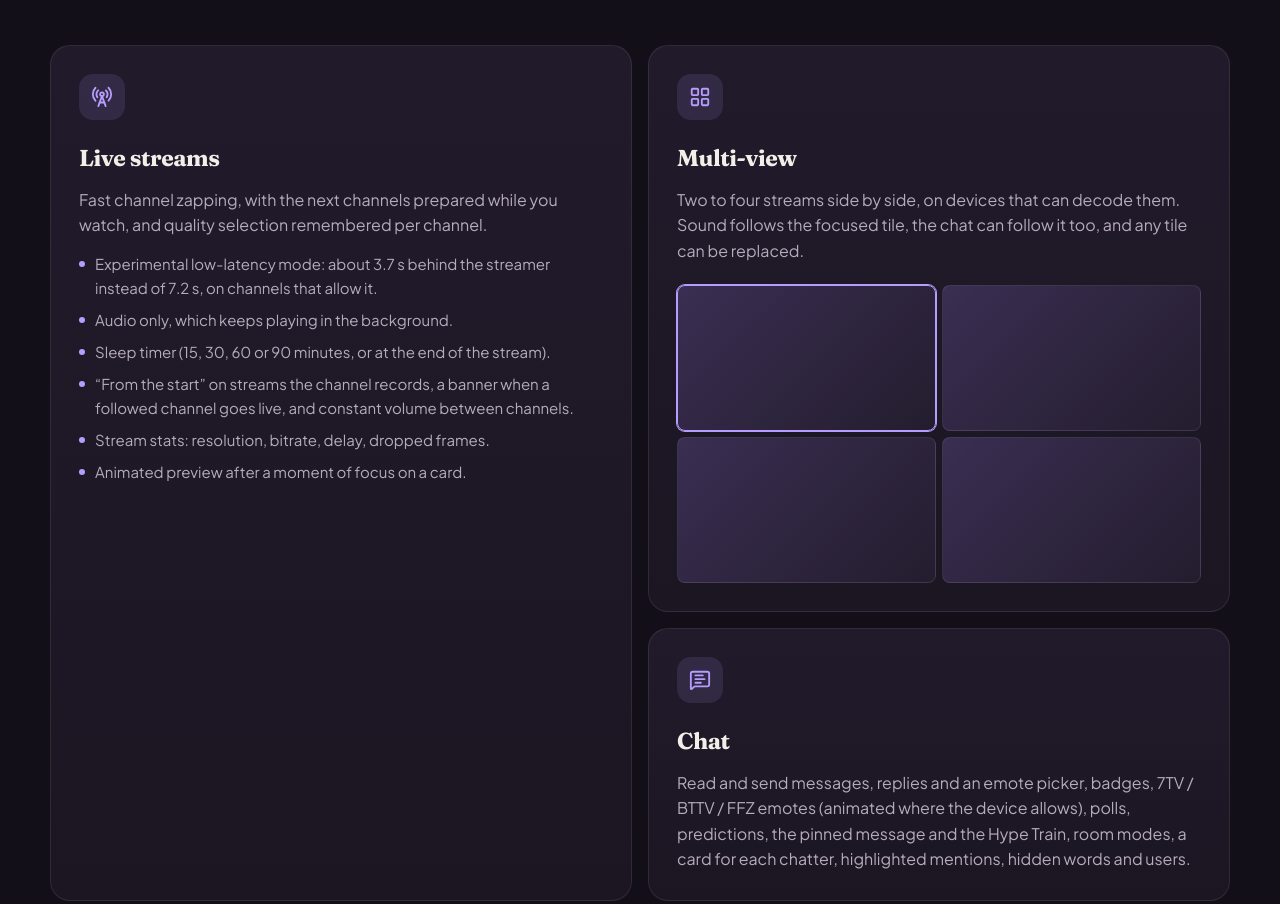
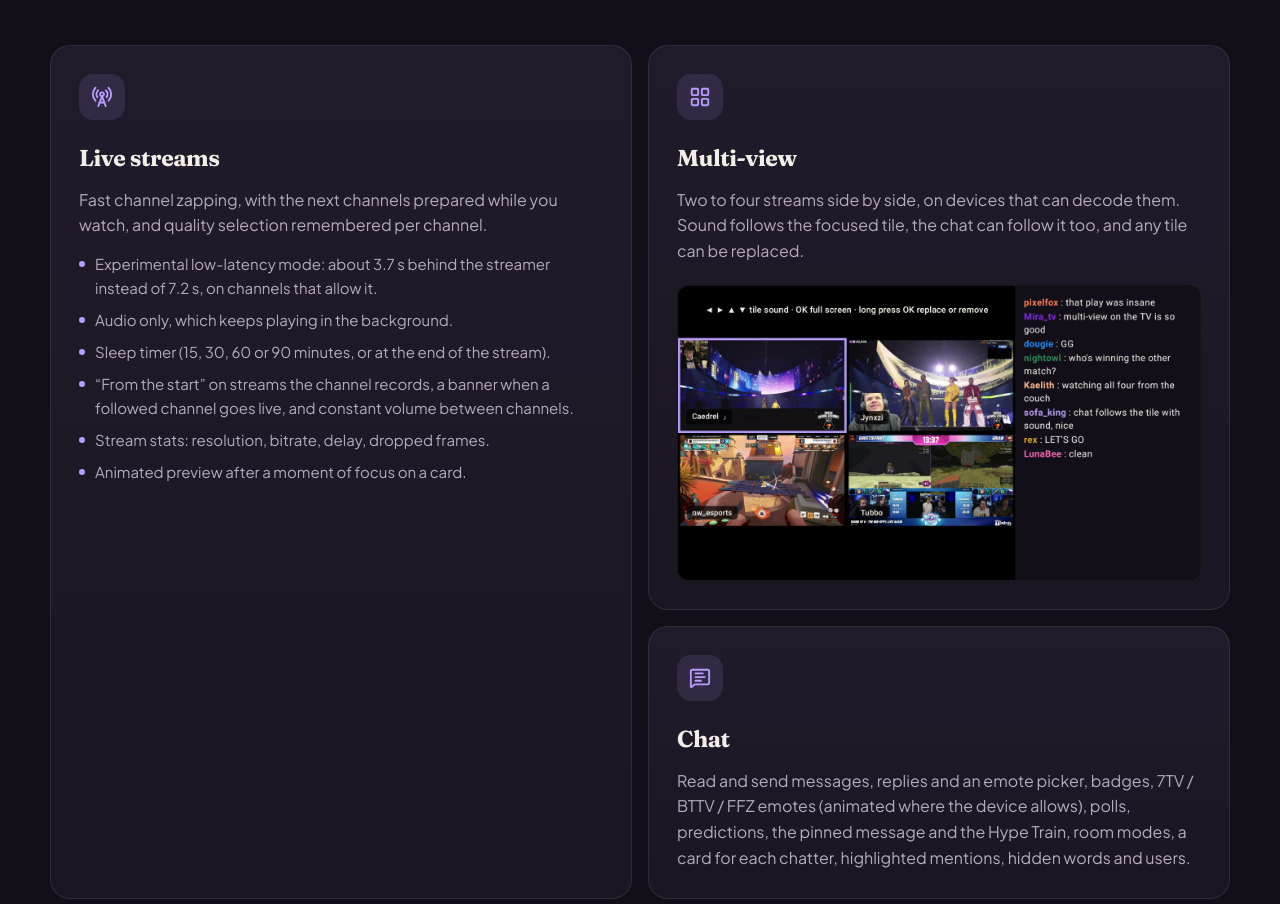
Before and after one commit to Limoniak/streamsofa-tv, a plain HTML site: page docs/index.html in a window 1280 px wide. Shown: the part 1824-2728 px from the top of the page. Drawn offline with nearby package versions, Linux system fonts and the light colour scheme; no server answers.

Commit message:
Site : la carte Multi-view montre la capture au lieu de cases vides
Le motif décoratif (quatre cases vides) est remplacé par la capture du multi-view, cliquable
pour l'agrandir comme celles de la galerie.

Co-Authored-By: Claude Opus 5.5 <noreply@anthropic.com>
Claude-Session: https://claude.ai/code/session_01HjYNtoRkimfsDqYZk3sHFW

```diff
--- a/docs/index.html
+++ b/docs/index.html
@@ -123,7 +123,7 @@
             <div class="badge"><i data-lucide="layout-grid" class="icon"></i></div>
             <h3 data-i18n="f.multi">Multi-view</h3>
             <p data-i18n="f.multi2">Two to four streams side by side, on devices that can decode them. Sound follows the focused tile, the chat can follow it too, and any tile can be replaced.</p>
-            <div class="tiles" aria-hidden="true"><span></span><span></span><span></span><span></span></div>
+            <button type="button" class="card-shot" data-full="screenshots/multiview.jpg"><img src="screenshots/multiview.jpg" alt="Multi-view with four live streams and the chat of the tile that has the sound" loading="lazy" width="1280" height="720"></button>
           </article>
           <article class="card wide reveal">
             <div class="badge"><i data-lucide="message-square-text" class="icon"></i></div>
--- a/docs/site/site.css
+++ b/docs/site/site.css
@@ -191,9 +191,9 @@ h2 { font-size: clamp(32px, 4vw, 48px); line-height: 1.08; }
 .card li { display: flex; gap: 10px; }
 .card li::before { content: ""; width: 6px; height: 6px; margin-top: 9px; flex: none; border-radius: 50%; background: var(--lavender); }
 .card.peach li::before { background: var(--peach); }
-.tiles { display: grid; grid-template-columns: 1fr 1fr; gap: 6px; margin-top: 22px; }
-.tiles span { aspect-ratio: 16 / 9; border-radius: 8px; background: linear-gradient(135deg, #3a2e52, #241d2e); border: 1px solid var(--line); }
-.tiles span:first-child { border-color: var(--lavender); box-shadow: 0 0 0 1px var(--lavender); }
+/* Capture dans une carte (multi-view) : cliquable, s'ouvre en grand comme celles de la galerie. */
+.card-shot { display: block; width: 100%; margin-top: 22px; padding: 0; border: 1px solid var(--line); border-radius: 12px; overflow: hidden; background: #000; cursor: zoom-in; }
+.card-shot img { display: block; width: 100%; height: auto; aspect-ratio: 16 / 9; object-fit: cover; }
 
 .note {
   display: flex; gap: 14px; align-items: flex-start; margin-top: 28px; padding: 18px 22px;
--- a/docs/site/site.js
+++ b/docs/site/site.js
@@ -153,7 +153,7 @@
 
   // Galerie : agrandissement dans une boîte de dialogue native.
   const box = $("#lightbox");
-  $$(".shot button").forEach((b) => b.addEventListener("click", () => {
+  $$(".shot button, .card-shot").forEach((b) => b.addEventListener("click", () => {
     const img = $("img", box);
     img.src = b.dataset.full;
     img.alt = $("img", b).alt;
```
